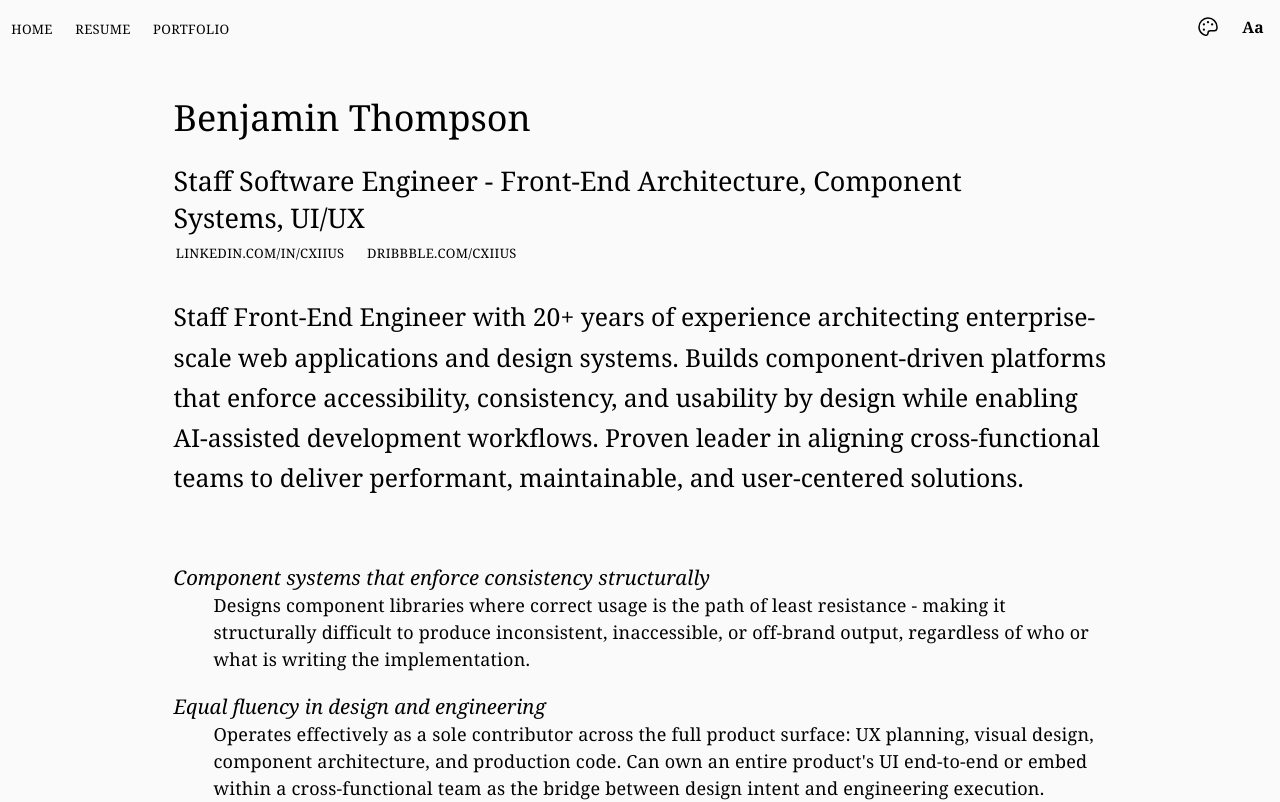
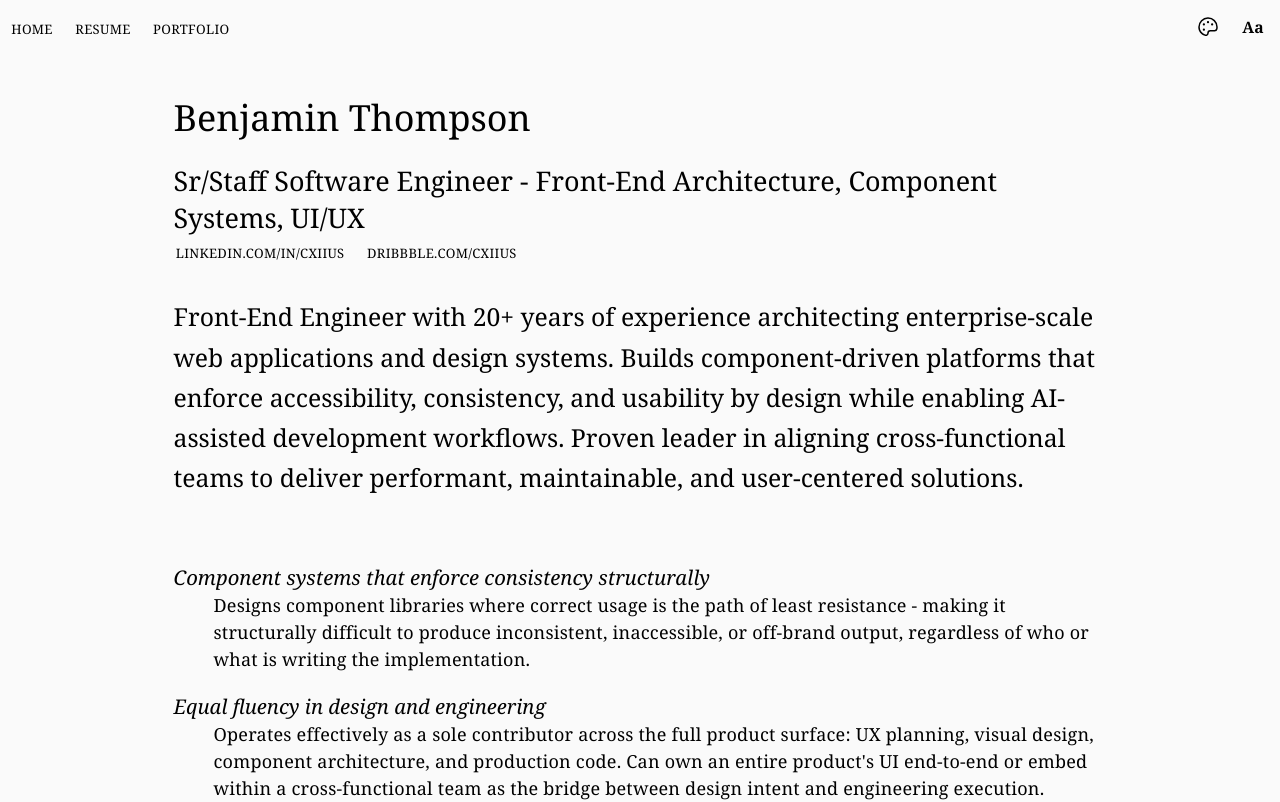
Before and after one commit to pixelsailor/cxiius, a SvelteKit app: page /resume in a window 1280 px wide. Shown: the top 802 px of the page. Built offline with nearby package versions, Linux system fonts and the light colour scheme; a web font is replaced by a local one.

Commit message:
Update resume role

```diff
--- a/src/lib/content/identity.ts
+++ b/src/lib/content/identity.ts
@@ -25,7 +25,7 @@ export type Identity = {
 
 const data: Identity = {
 	name: 'Benjamin Thompson',
-	role: 'Staff Software Engineer - Front-End Architecture, Component Systems, UI/UX',
+	role: 'Sr/Staff Software Engineer - Front-End Architecture, Component Systems, UI/UX',
 	location: 'San Antonio, TX',
 	contact: {
 		email: 'ben@cxii.us',
@@ -35,7 +35,7 @@ const data: Identity = {
 	},
 	yearsExperience: 25,
 	summary:
-		'Staff front-end engineer and UI/UX designer with over two decades of experience building accessible, responsive, and secure enterprise-grade web applications. Work sits at the intersection of engineering rigor and design sensibility - architecting component systems that encode brand and accessibility standards structurally, rather than relying on convention or documentation alone.',
+		'Front-end engineer and UI/UX designer with over two decades of experience building accessible, responsive, and secure enterprise-grade web applications. Work sits at the intersection of engineering rigor and design sensibility - architecting component systems that encode brand and accessibility standards structurally, rather than relying on convention or documentation alone.',
 	usabilityAccessibilityCommitment:
 		'Commits to interface usability and to applying WCAG in shipping work through routine accessibility audits, code reviews that include accessibility, and verification with browser tooling such as WAVE, Pa11y, Chrome DevTools, and Lighthouse.',
 	differentiators: [
--- a/src/routes/resume/+page.svelte
+++ b/src/routes/resume/+page.svelte
@@ -31,7 +31,7 @@
 		</section>
 		<section class="summary-section will-fade">
 			<p class="title-large summary">
-				Staff Front-End Engineer with 20+ years of experience architecting enterprise-scale web applications and design systems. Builds component-driven platforms that enforce
+				Front-End Engineer with 20+ years of experience architecting enterprise-scale web applications and design systems. Builds component-driven platforms that enforce
 				accessibility, consistency, and usability by design while enabling AI-assisted development workflows. Proven leader in aligning cross-functional teams to deliver
 				performant, maintainable, and user-centered solutions.
 			</p>
```
